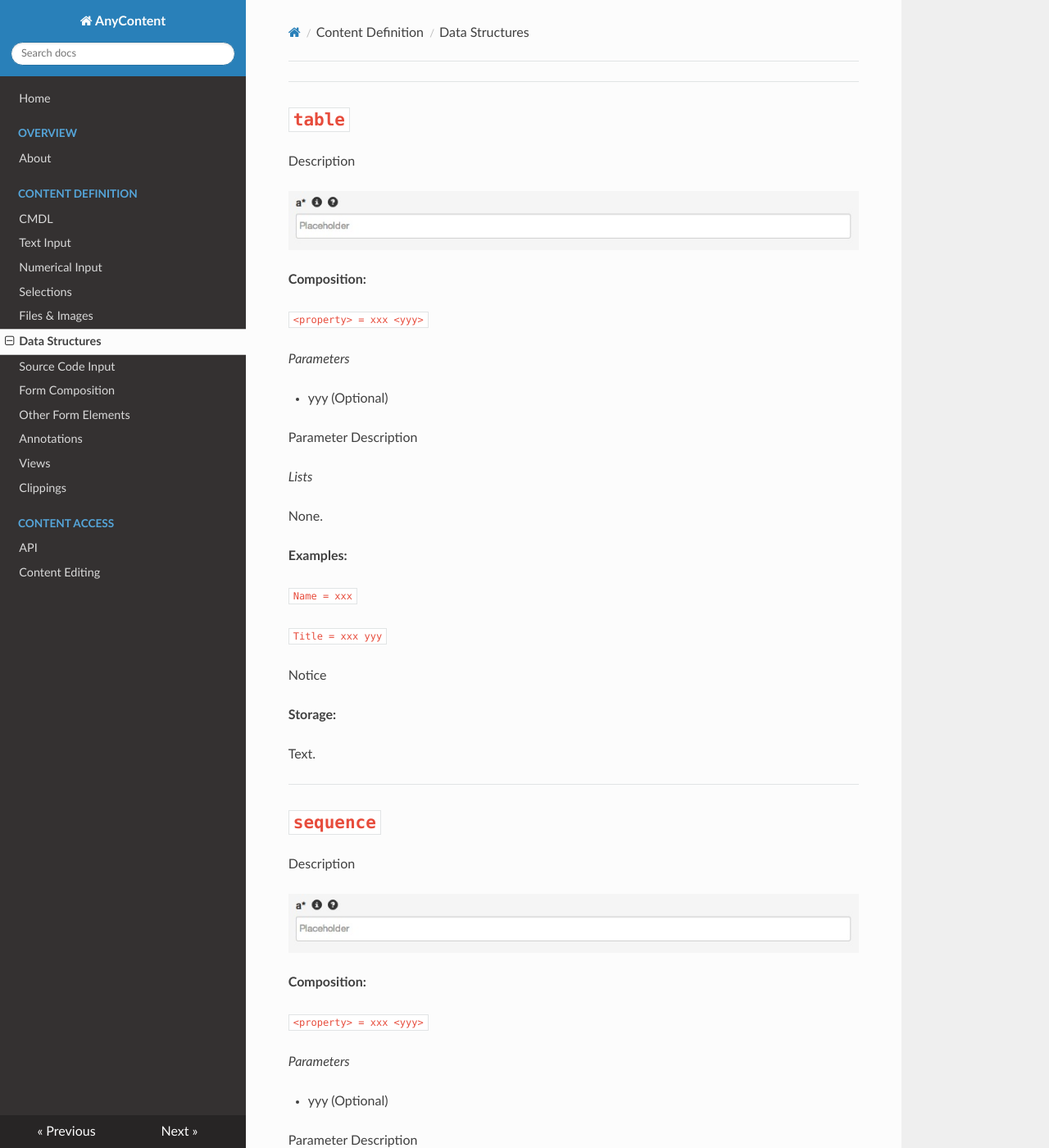
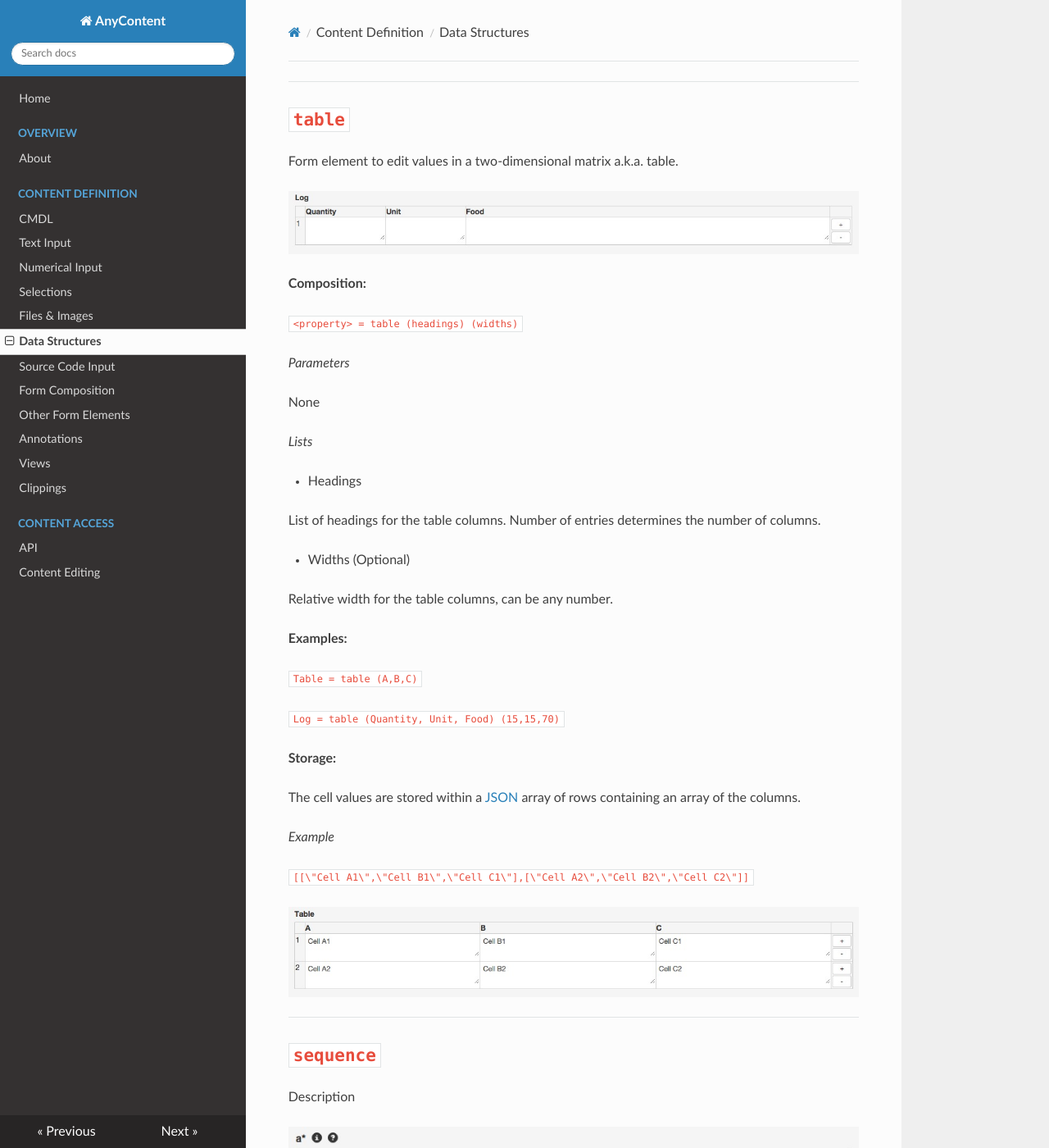
Before and after one commit to nhagemann/anycontent-cmdl-docs, an MkDocs documentation site: the page built from docs/cmdl/data-structures.md, in a window 1280 px wide and 1400 px high. Shown: the whole window at 82% size. Built offline with MkDocs 1.6.1, drawn with Linux system fonts in a browser that asks for light colours; nearby versions of some CDN libraries; old or Windows-style settings are respelled for this version of MkDocs.

Commit message:
mkdocs rewrite

```diff
--- a/docs/cmdl/data-structures.md
+++ b/docs/cmdl/data-structures.md
@@ -2,36 +2,47 @@
 
 #`table`
 
-Description
+Form element to edit values in a two-dimensional matrix a.k.a. table.
 
-![a* = textfield L](https://raw.githubusercontent.com/nhagemann/anycontent-cmdl-docs/master/images/formelement/textfield.jpg)
+![a* = textfield L](https://raw.githubusercontent.com/nhagemann/anycontent-cmdl-docs/master/images/formelement/table.jpg)
 
 
 **Composition:**
 
-`<property> = xxx <yyy>`
+`<property> = table (headings) (widths)`
 
 _Parameters_
 
-* yyy (Optional)
-
-Parameter Description
+None
 
 _Lists_
 
-None.
+* Headings
+
+List of headings for the table columns. Number of entries determines the number of columns.
+
+* Widths (Optional)
+
+Relative width for the table columns, can be any number.
 
 **Examples:**
 
-`Name = xxx`
+`Table = table (A,B,C)`
 
-`Title = xxx yyy`
+`Log = table (Quantity, Unit, Food) (15,15,70)`
 
-Notice
 
 **Storage:**
 
-Text.
+The cell values are stored within a [JSON](http://en.wikipedia.org/wiki/JSON) array of rows containing an array of the columns.
+
+_Example_
+
+
+`[[\"Cell A1\",\"Cell B1\",\"Cell C1\"],[\"Cell A2\",\"Cell B2\",\"Cell C2\"]]`
+
+![a* = textfield L](https://raw.githubusercontent.com/nhagemann/anycontent-cmdl-docs/master/images/formelement/table2cells.jpg)
+
 
 * * *
 
```
Also changed, not shown: images/formelement/table.jpg (added), images/formelement/table2cells.jpg (added).
